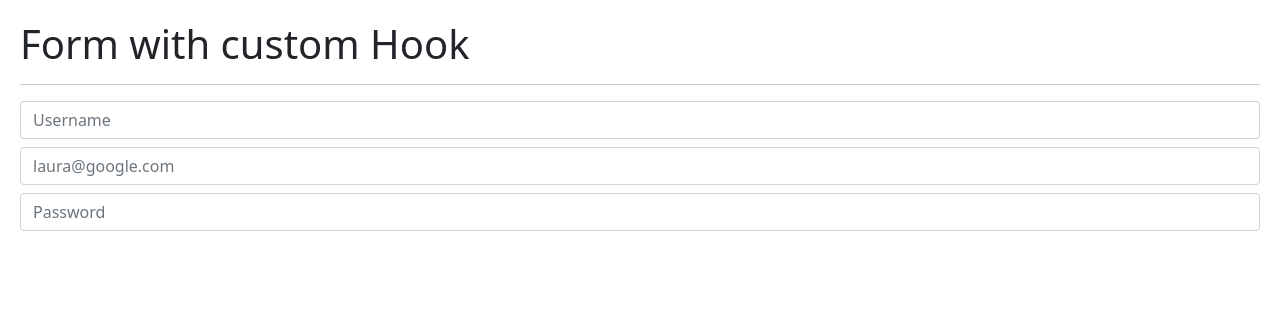
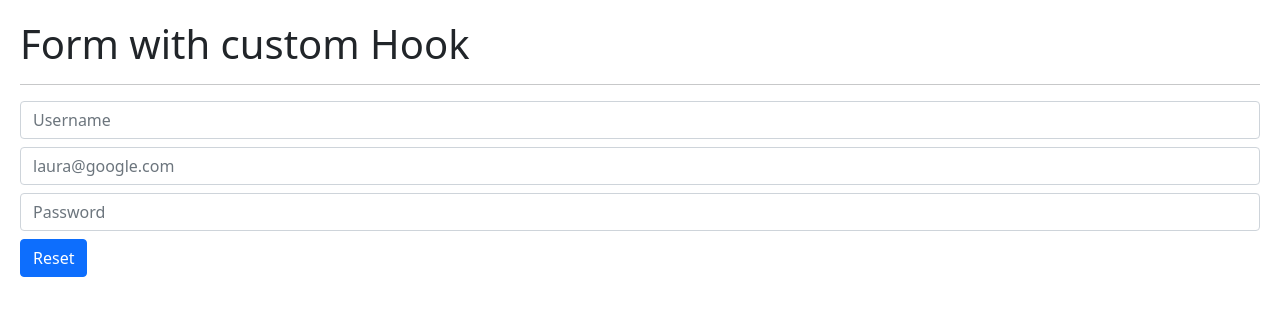
Before and after one commit to lauraportillo/hook-app, a React (Create React App) app: page / in a window 1280 px wide. Shown: the top 316 px of the page. Built offline with nearby package versions, Linux system fonts and the light colour scheme; the HTML template or start-up script is replaced by a standard one.

Commit message:
add working reset btn

```diff
--- a/src/02-useEffect/FormWithCustomHook.js
+++ b/src/02-useEffect/FormWithCustomHook.js
@@ -5,7 +5,7 @@ import { useForm } from "../hooks/useForm";
 
 const FormWithCustomHook = () => {
 
-    const { formState, handleInput, username, email, password } = useForm({
+    const { formState, handleInput, handleReset, username, email, password } = useForm({
         username: '',
         email: '',
         password: ''
@@ -46,6 +46,8 @@ const FormWithCustomHook = () => {
                 onChange={handleInput}
             />
 
+            <button onClick={handleReset} className="btn btn-primary mt-2">Reset</button>
+
         </>
 
     )
--- a/src/hooks/useForm.js
+++ b/src/hooks/useForm.js
@@ -13,10 +13,15 @@ export const useForm = (initialForm = {}) => {
         })
     }
 
+    const handleReset = () => {
+        setFormState(initialForm)
+    }
+
     return {
         ...formState,
         formState,
-        handleInput
+        handleInput,
+        handleReset
     }
 
 }
```
